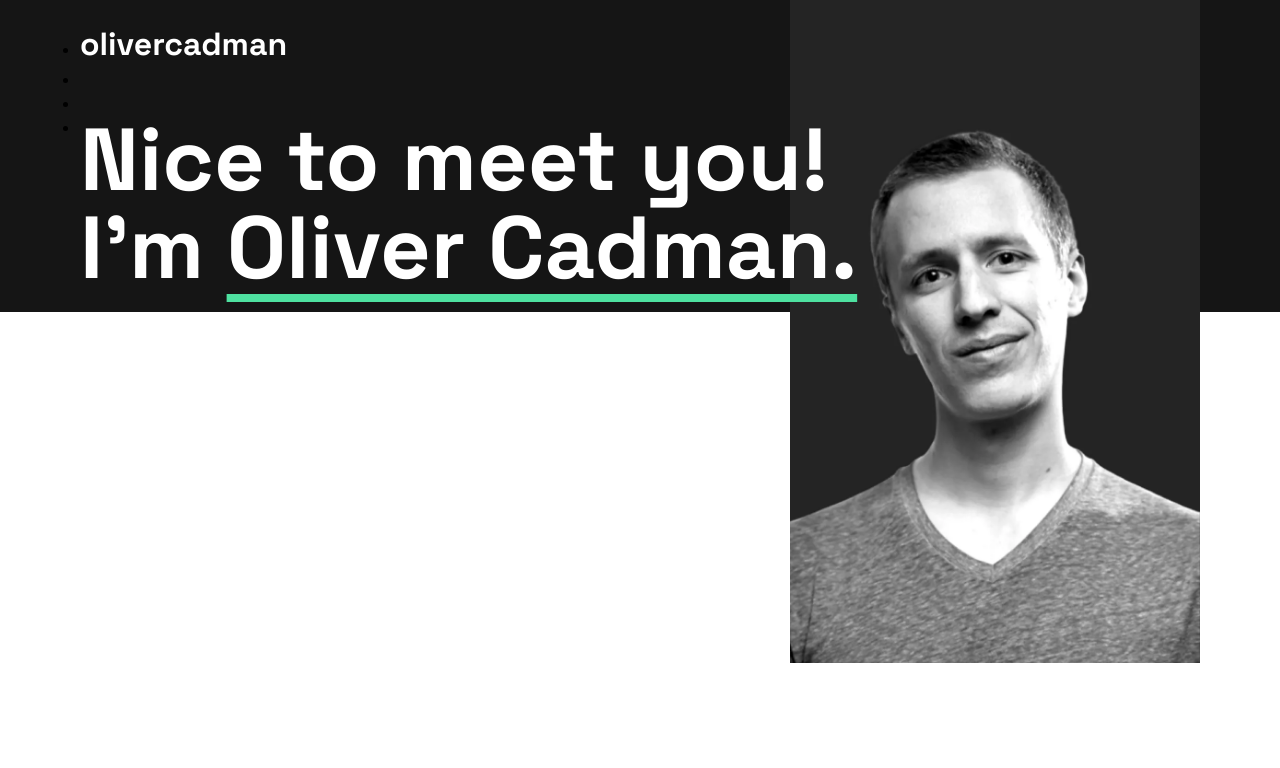
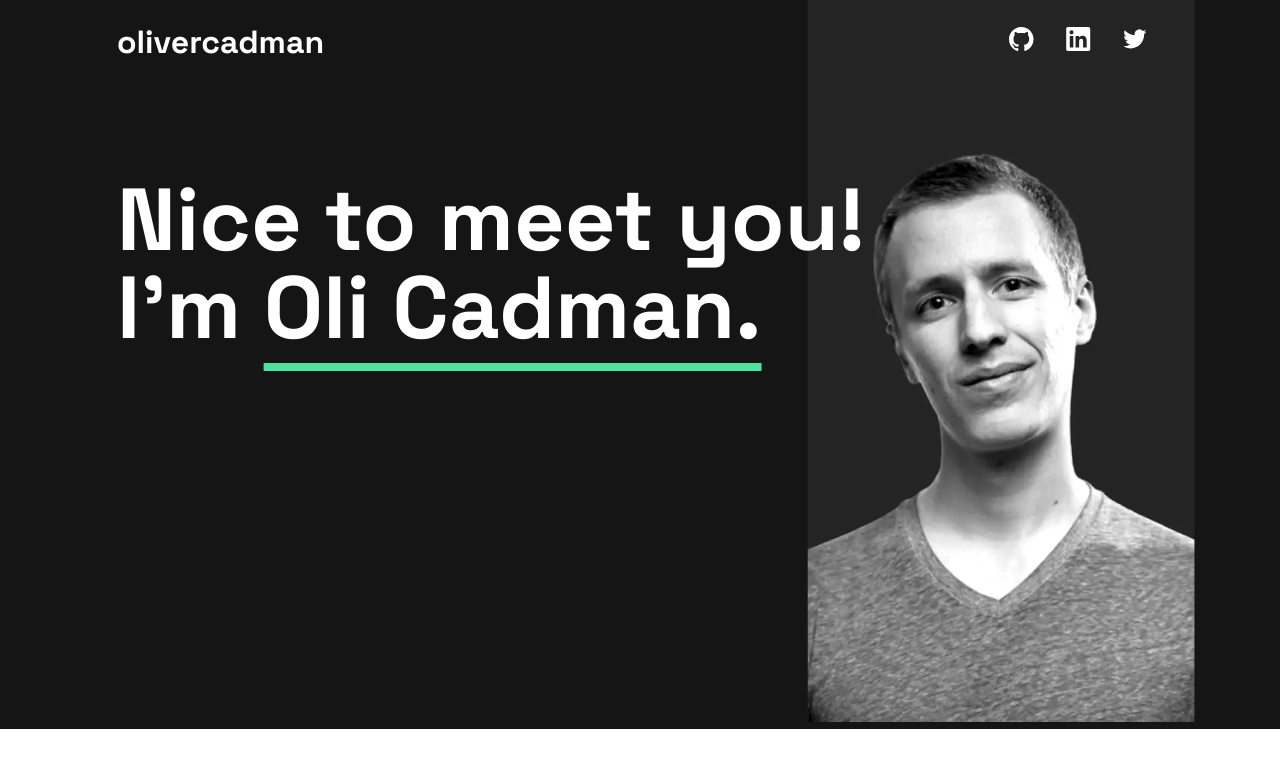
Before and after one commit to OliverCadman/portfolio_website, a React (Vite) app in the folder app/: page / in a window 1280 px wide. Shown: the top 768 px of the page. Built offline with nearby package versions, Linux system fonts and the light colour scheme.

Commit message:
Cleaned up positioning of heroavatar and content"

```diff
--- a/app/package.json
+++ b/app/package.json
@@ -10,7 +10,8 @@
   },
   "dependencies": {
     "react": "^18.2.0",
-    "react-dom": "^18.2.0"
+    "react-dom": "^18.2.0",
+    "vite-plugin-svgr": "^3.2.0"
   },
   "devDependencies": {
     "@types/react": "^18.0.28",
--- a/app/src/App.tsx
+++ b/app/src/App.tsx
@@ -4,14 +4,12 @@ import Hero from "./components/home/hero/Hero";
 
 function App() {
   return (
-    <div className="main__container p-1 pl-md-8 pr-md-8">
-      <header className="header">
+    <main>
+      <section className="section hero">
         <Header />
-      </header>
-      <main className="main">
         <Hero />
-      </main>
-    </div>
+      </section>
+    </main>
   );
 }
 
--- a/app/src/assets/css/_mixins.scss
+++ b/app/src/assets/css/_mixins.scss
@@ -1,7 +1,14 @@
 $tablet-width: 768px;
+$desktop-width: 1220px;
 
 @mixin tablet() {
   @media (min-width: #{$tablet-width}) {
     @content;
   }
 }
+
+@mixin desktop() {
+  @media (min-width: #{$desktop-width}) {
+    @content;
+  }
+}
--- a/app/src/assets/css/_variables.scss
+++ b/app/src/assets/css/_variables.scss
@@ -35,3 +35,6 @@ $base-transition: all 0.3s ease;
 // Padding
 $base-padding: 1.25rem;
 $base-margin: 1rem;
+
+// Widths
+$dt-base-max-width: 1110px;
--- a/app/src/components/home/header/Header.tsx
+++ b/app/src/components/home/header/Header.tsx
@@ -1,18 +1,27 @@
 import React from "react";
+import { ReactComponent as LinkedInIcon } from "../../../assets/images/icon-linkedin.svg";
+import { ReactComponent as GithubIcon } from "../../../assets/images/icon-github.svg";
+import { ReactComponent as TwitterIcon } from "../../../assets/images/icon-twitter.svg";
 
-const Header = () => {
+function Header() {
   return (
-    <header className="header">
-      <ul className="header__links">
+    <header className="header header--positioned">
+      <ul className="header__list">
         <li>
           <h1>olivercadman</h1>
         </li>
-        <li></li>
-        <li></li>
-        <li></li>
+        <li className="header__list-icon">
+          <GithubIcon />
+        </li>
+        <li className="header__list-icon">
+          <LinkedInIcon />
+        </li>
+        <li className="header__list-icon">
+          <TwitterIcon />
+        </li>
       </ul>
     </header>
   );
-};
+}
 
 export default Header;
--- a/app/src/components/home/header/_header.scss
+++ b/app/src/components/home/header/_header.scss
@@ -1,5 +1,37 @@
 .header {
-  position: absolute;
+  @include tablet() {
+    width: 100%;
+    padding: 1.125rem 2rem;
+  }
+
+  @include desktop() {
+    max-width: 1110px;
+    margin: 0 auto;
+  }
+
+  .header__list {
+    display: flex;
+    list-style-type: none;
+    flex-flow: row wrap;
+    justify-content: center;
+    align-items: center;
+  }
+
+  .header__list li:first-child {
+    flex-basis: 100%;
+    text-align: center;
+
+    @include tablet() {
+      flex-basis: auto;
+      text-align: left;
+      margin-right: auto;
+    }
+  }
+
+  .header__list-icon {
+    margin: 0 1rem;
+  }
+
   h1 {
     font-size: $mob-fs-nav-header;
 
@@ -8,3 +40,13 @@
     }
   }
 }
+
+.header--positioned {
+  @include tablet() {
+    position: absolute;
+    top: 0;
+    left: 50%;
+    transform: translateX(-50%);
+    z-index: 2;
+  }
+}
--- a/app/src/components/home/hero/Hero.tsx
+++ b/app/src/components/home/hero/Hero.tsx
@@ -1,22 +1,30 @@
-import profileImage from "../../../assets/images/image-profile-desktop.webp";
+import heroAvatarDesktop from "../../../assets/images/image-profile-desktop.webp";
+import heroAvatarTablet from "../../../assets/images/image-profile-tablet.webp";
+import heroAvatarMobile from "../../../assets/images/image-profile-mobile.webp";
 
 const Hero = () => {
   return (
-    <div className="main__hero mt-4">
-      <div className="main__hero-grid">
-        <div className="main__hero-content">
-          <article>
-            <h2>
-              Nice to meet you! I'm{" "}
-              <span className="underlined">Oliver Cadman.</span>
-            </h2>
-          </article>
-        </div>
-        <div className="image-wrapper">
-          <img src={profileImage} alt="Profile Picture of Website Owner." />
-        </div>
+    <section className="hero__content">
+      <div className="hero__avatar-container">
+        <picture className="hero__img">
+          <source media="(min-width: 768px)" srcSet={heroAvatarTablet} />
+          <source media="(min-width: 1220px)" srcSet={heroAvatarDesktop} />
+          <img
+            src={heroAvatarMobile}
+            alt="Avatar of website owner."
+            className="hero__img"
+          />
+        </picture>
       </div>
-    </div>
+      <div className="hero__callout">
+        <article>
+          <h2>
+            Nice to meet you! I'm{" "}
+            <span className="underlined">Oli Cadman.</span>
+          </h2>
+        </article>
+      </div>
+    </section>
   );
 };
 
--- a/app/src/components/home/hero/_hero.scss
+++ b/app/src/components/home/hero/_hero.scss
@@ -1,39 +1,56 @@
-.main__hero {
-  .main__hero-grid {
-    // display: grid;
-    // grid-template-columns: repeat(8, 1fr);
+.hero__content {
+  display: flex;
+  flex-direction: column;
+
+  @include desktop() {
+    width: 100%;
+    max-width: 1110px;
+    margin: 0 auto;
+    position: relative;
+  }
+
+  .hero__avatar-container {
+    width: 35%;
+    margin: 0 auto;
+
+    @include tablet() {
+      margin-right: unset;
+    }
+  }
+
+  .hero__img {
+    width: 100%;
+  }
+
+  .hero__callout {
+    @include tablet() {
+      position: absolute;
+      text-align: left;
+      top: 25%;
+      left: 32px;
+      width: 75%;
+      margin: 0;
+    }
+
+    @include desktop() {
+      top: 0;
+      width: 75%;
+      transform: translateY(100%);
+    }
 
     h2 {
       font-size: $mob-fs-header-xl;
-      line-height: $mob-font-body-lh;
-
-      .underlined {
-        text-decoration: underline;
-        text-decoration-color: $aqua;
-        text-underline-offset: 1rem;
-      }
 
       @include tablet() {
         font-size: $dt-fs-header-xl;
         line-height: $dt-header-xl-lh;
-        width: 75%;
-        position: relative;
-        z-index: 2;
       }
     }
 
-    .main__hero-content {
-      grid-column: 1 / 5;
-      grid-row: 1/2;
-    }
-
-    .image-wrapper {
-      img {
-        width: 32%;
-        position: absolute;
-        top: 0;
-        right: 80px;
-      }
+    .underlined {
+      text-decoration: underline;
+      text-decoration-color: $aqua;
+      text-underline-offset: 25px;
     }
   }
 }
--- a/app/src/index.scss
+++ b/app/src/index.scss
@@ -27,7 +27,7 @@
 }
 
 // Global Page styles
-.main__container {
+.hero {
   background-color: $black;
   position: relative;
 }
--- a/app/tsconfig.json
+++ b/app/tsconfig.json
@@ -14,7 +14,8 @@
     "resolveJsonModule": true,
     "isolatedModules": true,
     "noEmit": true,
-    "jsx": "react-jsx"
+    "jsx": "react-jsx",
+    "types": ["vite-plugin-svgr/client"]
   },
   "include": ["src"],
   "references": [{ "path": "./tsconfig.node.json" }]
--- a/app/vite.config.ts
+++ b/app/vite.config.ts
@@ -1,7 +1,7 @@
 import { defineConfig } from "vite";
 import react from "@vitejs/plugin-react";
-
+import svgr from "vite-plugin-svgr";
 // https://vitejs.dev/config/
 export default defineConfig({
-  plugins: [react()],
+  plugins: [svgr(), react()],
 });
```
Also changed, not shown: 1 other file (tests, documents, lock files or other folders).
